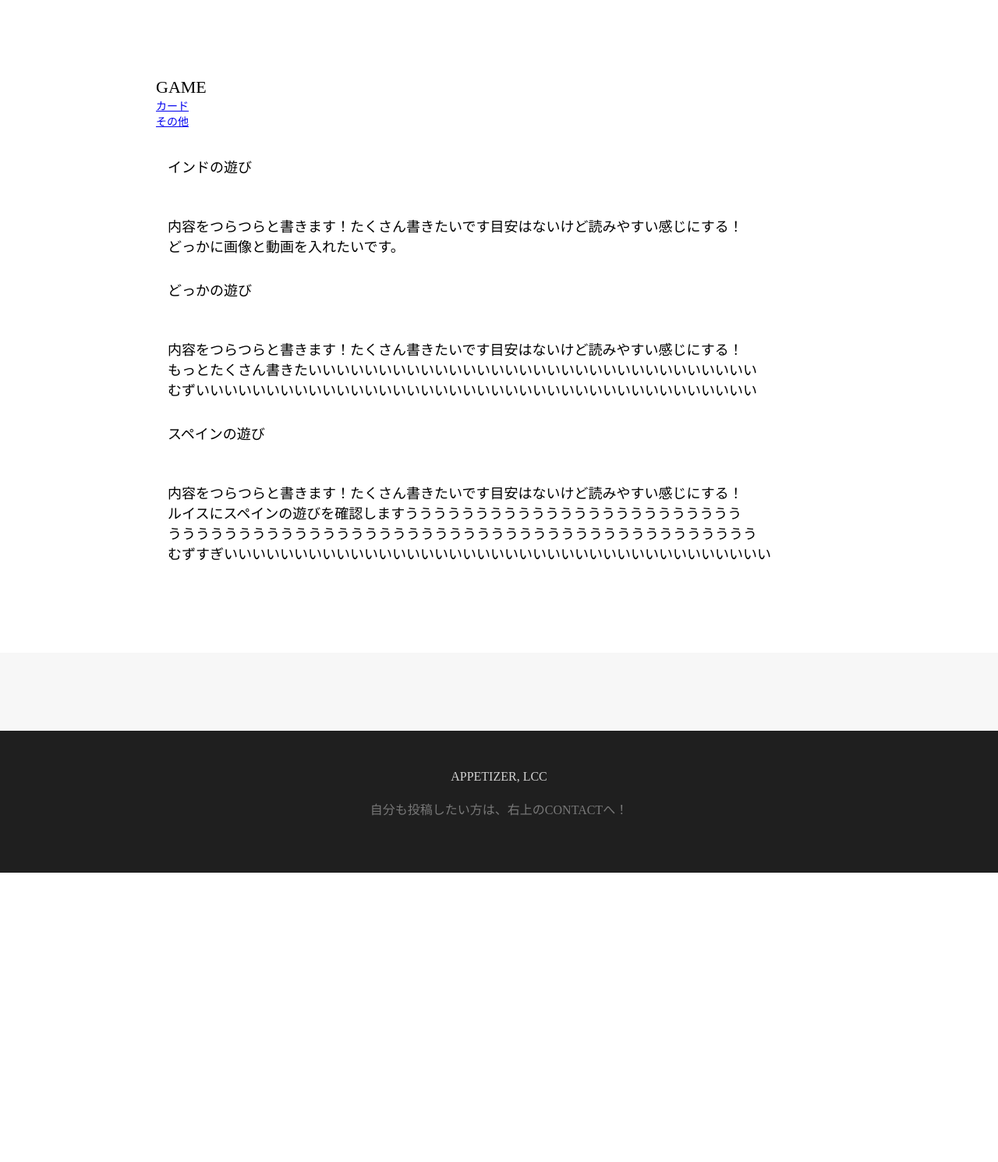
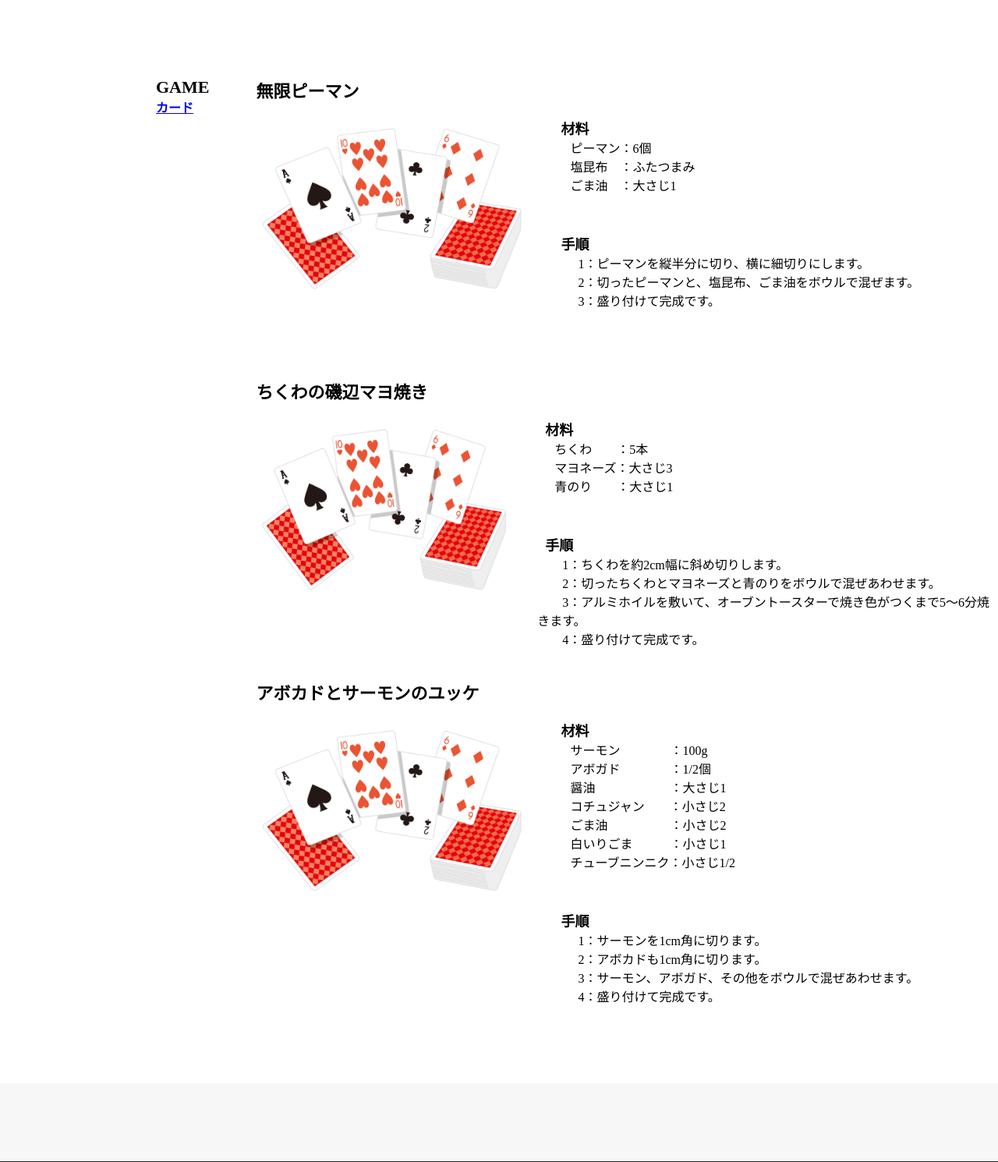
Before and after one commit to daikiaLucky/appetizer, a Rails app: page /posts/game in a window 1280 px wide. Shown: the part 121-1611 px from the top of the page at 78% size. Before the commit the page ends 1240 px from the top, so only its background shows below. Run offline with Rails 7, Linux system fonts and the light colour scheme; style sheets or scripts are compiled from the project's sources; parts of the project's set-up code (start-up, migrations or seed data) failed here and were passed over.

Commit message:
遷移先画面、レイアウト変更

```diff
--- /dev/null
+++ b/app/assets/stylesheets/items/cokking.scss
@@ -0,0 +1,45 @@
+.main-intro {
+  display: flex;
+  margin: 100px 0px 0px 200px;
+}
+
+.left-intro {
+  margin-right: 60px;
+}
+
+.title {
+  font-size: 22px;
+  font-weight: 700;
+}
+
+.title li {
+  list-style: none;
+  font-size: 16px;
+}
+
+.recipe {
+  display: flex;
+}
+
+.foodimage {
+  margin: 0 20px 100px 0;
+}
+
+.howto {
+  display: flex;
+  flex-direction: column;
+}
+
+.description-top {
+  font-size: 18px;
+  font-weight: 600;
+  margin: 0 20px;
+}
+
+.description-center {
+  padding: 0 50px 50px 0;
+}
+
+.description-bottom {
+  padding: 0 0 0 10px;
+}
--- a/app/assets/stylesheets/items/game.scss
+++ /dev/null
@@ -1,21 +0,0 @@
-.main-content {
-  display: flex;
-  margin: 100px 0 0 100px;
-}
-
-.left {
-  margin-right: 100px;
-}
-
-.title {
-  font-size: 22px;
-}
-
-.left li {
-  list-style: none;
-  font-size: 14px;
-}
-
-.right {
-
-}
--- a/app/views/posts/game.html.erb
+++ b/app/views/posts/game.html.erb
@@ -1,9 +1,9 @@
 <div class="header-top">
   <div class="header-inner">
-    <h1><a href="http://localhost:3000">APPETIZER</a></h1>
+    <h1><a href="https://appetizer-35960.herokuapp.com/">APPETIZER</a></h1>
     <div class="header-navi">
       <div class="content">
-        <a href="http://localhost:3000">HOME</a>
+        <a href="https://appetizer-35960.herokuapp.com/">HOME</a>
       </div>
       <div class="content">
         <a href="#" id="lists">GAME</a>
@@ -27,38 +27,75 @@
   </div>
 </div>
 
-<div class="main-content">
-  <div class="left">
+<div class="main-intro">
+  <div class="left-intro">
     <ul class="title">GAME
       <li><%= link_to "カード", posts_game_path %></li>
-      <li><%= link_to "その他", "#" %></li>
-
     </ul>
   </div>
 
-  <div class="right">
+  <div class="rightintro">
     <div class="right-top">
-      <p class="title">インドの遊び</p>
-      <p class="description">
-      内容をつらつらと書きます！たくさん書きたいです目安はないけど読みやすい感じにする！<br>
-      どっかに画像と動画を入れたいです。</p>
+      <p class="title">無限ピーマン</p>
+      <div class="recipe">
+        <%= image_tag "topimage12.jpg", size: "351x234", class: "foodimage" %>
+        <div class="howto">
+          <p class="description-top">材料</p>
+          <p class="description-center">
+            　　ピーマン：6個<br>
+            　　塩昆布　：ふたつまみ　　　<br>
+            　　ごま油　：大さじ1</p>
+          <p class="description-top">手順</p>
+          <p class="description-bottom">
+            　　1：ピーマンを縦半分に切り、横に細切りにします。<br>
+            　　2：切ったピーマンと、塩昆布、ごま油をボウルで混ぜます。<br>
+            　　3：盛り付けて完成です。</p>
+        </div>
+      </div>
     </div>
 
     <div class="right-center">
-      <p class="title">どっかの遊び</p>
-      <p class="description">
-      内容をつらつらと書きます！たくさん書きたいです目安はないけど読みやすい感じにする！<br>
-      もっとたくさん書きたいいいいいいいいいいいいいいいいいいいいいいいいいいいいいいいい<br>
-      むずいいいいいいいいいいいいいいいいいいいいいいいいいいいいいいいいいいいいいいいい</p>
+      <p class="title">ちくわの磯辺マヨ焼き</p>
+      <div class="recipe">
+      <%= image_tag "topimage12.jpg", size: "351x234", class: "foodimage" %>
+        <div class="howto">
+          <p class="description-top">材料</p>
+          <p class="description-center">
+            　　ちくわ　　：5本<br>
+            　　マヨネーズ：大さじ3　　　　<br>
+            　　青のり　　：大さじ1</p>
+          <p class="description-top">手順</p>
+          <p class="description-bottom">
+            　　1：ちくわを約2cm幅に斜め切りします。<br>
+            　　2：切ったちくわとマヨネーズと青のりをボウルで混ぜあわせます。<br>
+            　　3：アルミホイルを敷いて、オーブントースターで焼き色がつくまで5〜6分焼きます。<br>
+            　　4：盛り付けて完成です。</p>
+        </div>
+      </div>
     </div>
 
     <div class="right-bottom">
-      <p class="title">スペインの遊び</p>
-      <p class="description">
-      内容をつらつらと書きます！たくさん書きたいです目安はないけど読みやすい感じにする！<br>
-      ルイスにスペインの遊びを確認しますうううううううううううううううううううううううう<br>
-      うううううううううううううううううううううううううううううううううううううううううう<br>
-      むずすぎいいいいいいいいいいいいいいいいいいいいいいいいいいいいいいいいいいいいいいい</p>
+      <p class="title">アボカドとサーモンのユッケ</p>
+      <div class="recipe">
+      <%= image_tag "topimage12.jpg", size: "351x234", class: "foodimage" %>
+        <div class="howto">
+          <p class="description-top">材料</p>
+          <p class="description-center">
+            　　サーモン　　　　：100g<br>
+            　　アボガド　　　　：1/2個<br>
+            　　醤油　　　　　　：大さじ1<br>
+            　　コチュジャン　　：小さじ2<br>
+            　　ごま油　　　　　：小さじ2<br>
+            　　白いりごま　　　：小さじ1<br>
+            　　チューブニンニク：小さじ1/2</p>
+          <p class="description-top">手順</p>
+          <p class="description-bottom">
+            　　1：サーモンを1cm角に切ります。<br>
+            　　2：アボカドも1cm角に切ります。<br>
+            　　3：サーモン、アボガド、その他をボウルで混ぜあわせます。<br>
+            　　4：盛り付けて完成です。</p>
+        </div>
+      </div>
     </div>
 
   </div>
```
Also changed, not shown: app/views/posts/cooking.html.erb (+59 -22 lines), app/views/users/show.html.erb (+4 -6 lines).
